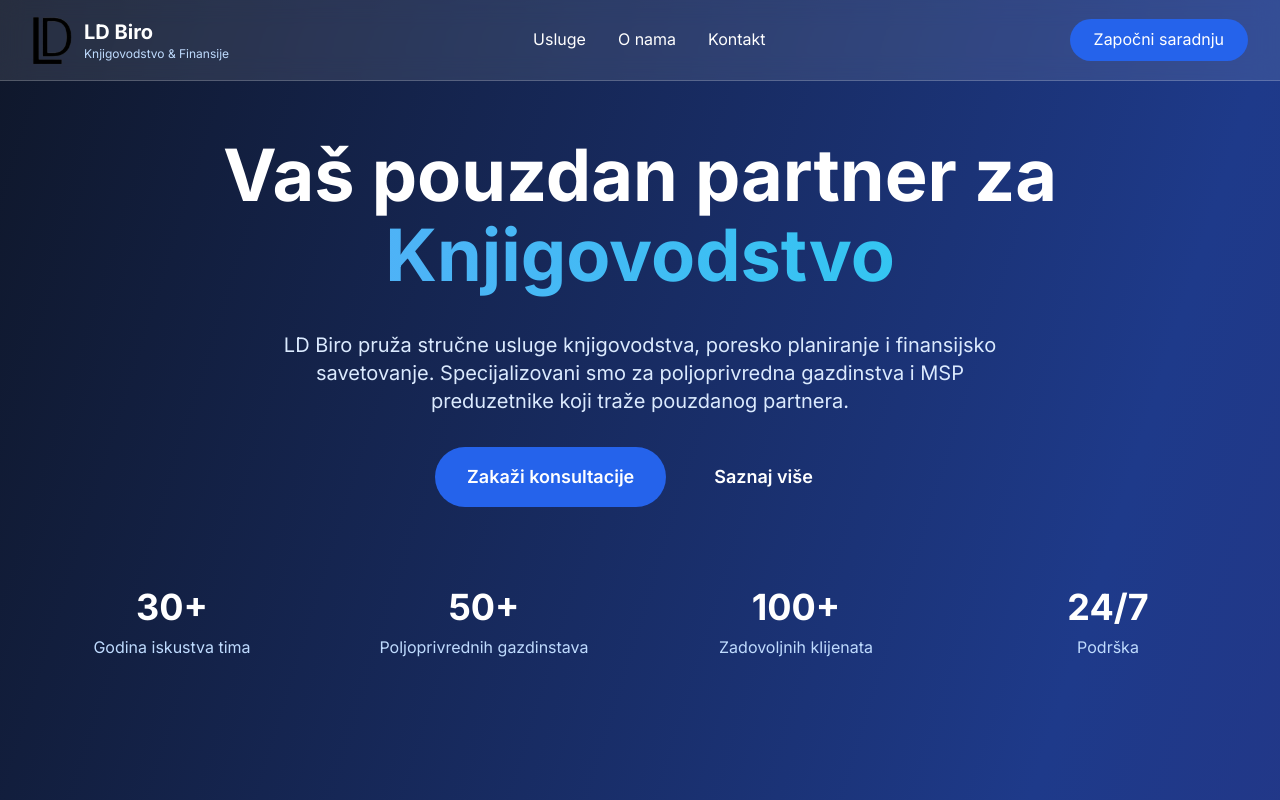
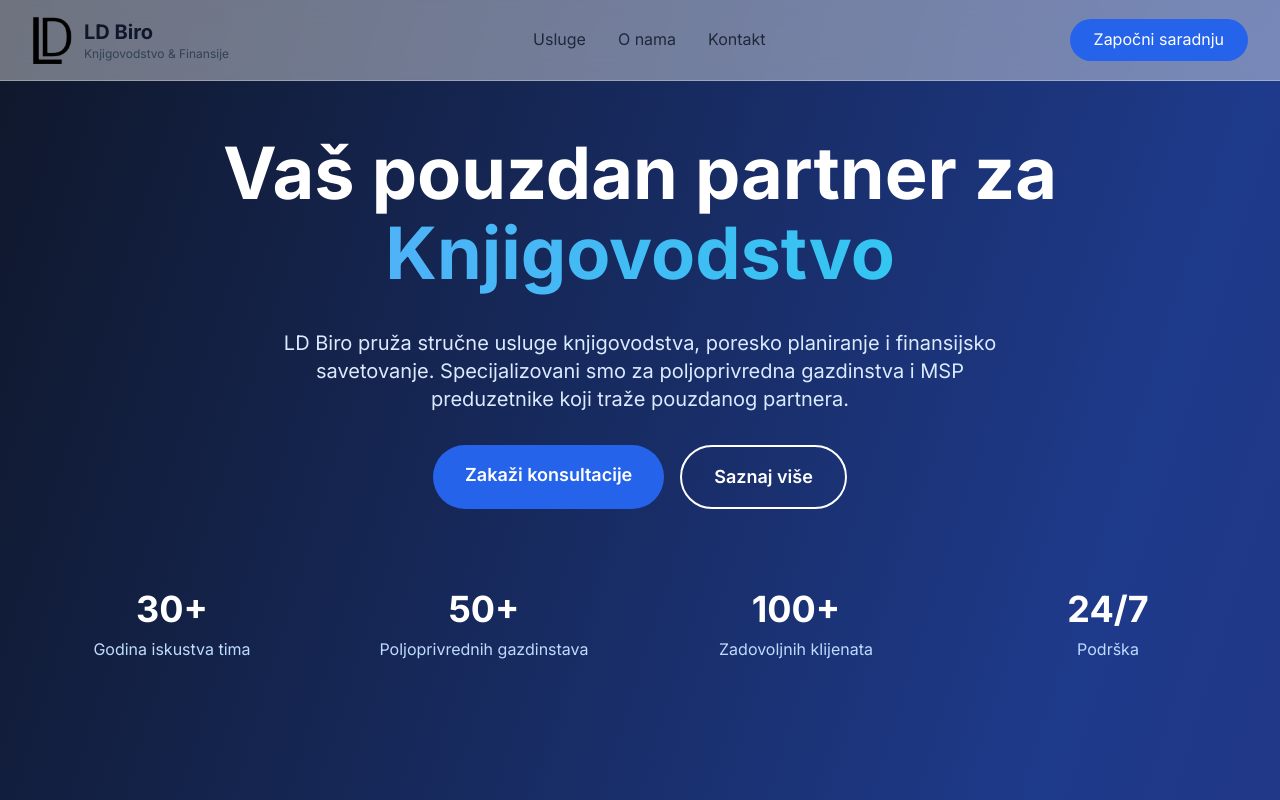
Before and after one commit to sasabakic/ld-biro-fe, a Next.js app: page / in a window 1280 px wide. Shown: the top 800 px of the page. Built offline with nearby package versions, Linux system fonts and the light colour scheme.

Commit message:
N/A - added clickable logo, scroll to has better margins now, all buttons now lead to somewhere

```diff
--- a/src/app/page.tsx
+++ b/src/app/page.tsx
@@ -46,46 +46,49 @@ export default function HomePage() {
       <nav
         className={`fixed w-full z-50 transition-all duration-300 border-b ${
           isOverLightSection
-            ? "bg-slate-900/80 backdrop-blur-md border-slate-700/50 shadow-lg"
-            : "bg-white/10 backdrop-blur-md border-white/20"
+            ? "bg-slate-100/95 backdrop-blur-md border-slate-300/50 shadow-lg"
+            : "bg-white/40 backdrop-blur-md border-white/30"
         }`}
       >
         <div className="max-w-7xl mx-auto px-4 sm:px-6 lg:px-8">
           <div className="flex justify-between items-center py-4">
             <div className="flex items-center">
-              <div className="flex items-center">
+              <a
+                href="#"
+                className="flex items-center cursor-pointer focus:outline-none"
+              >
                 <LDBiroLogo
                   width={40}
                   height={40}
                   className={`mr-3 transition-colors duration-300 ${
-                    isOverLightSection ? "text-white" : "text-white"
+                    isOverLightSection ? "text-slate-900" : "text-slate-900"
                   }`}
                 />
                 <div className="flex flex-col">
                   <h1
                     className={`text-xl font-bold transition-colors duration-300 ${
-                      isOverLightSection ? "text-white" : "text-white"
+                      isOverLightSection ? "text-slate-900" : "text-slate-900"
                     }`}
                   >
                     LD Biro
                   </h1>
                   <span
                     className={`text-xs transition-colors duration-300 ${
-                      isOverLightSection ? "text-blue-200" : "text-blue-200"
+                      isOverLightSection ? "text-slate-600" : "text-slate-700"
                     }`}
                   >
                     Knjigovodstvo & Finansije
                   </span>
                 </div>
-              </div>
+              </a>
             </div>
             <div className="hidden md:flex space-x-8">
               <a
                 href="#services"
                 className={`transition-colors duration-300 ${
                   isOverLightSection
-                    ? "text-gray-200 hover:text-blue-300"
-                    : "text-white hover:text-blue-200"
+                    ? "text-slate-700 hover:text-blue-600"
+                    : "text-slate-800 hover:text-blue-600"
                 }`}
               >
                 Usluge
@@ -94,8 +97,8 @@ export default function HomePage() {
                 href="#about"
                 className={`transition-colors duration-300 ${
                   isOverLightSection
-                    ? "text-gray-200 hover:text-blue-300"
-                    : "text-white hover:text-blue-200"
+                    ? "text-slate-700 hover:text-blue-600"
+                    : "text-slate-800 hover:text-blue-600"
                 }`}
               >
                 O nama
@@ -104,16 +107,19 @@ export default function HomePage() {
                 href="#contact"
                 className={`transition-colors duration-300 ${
                   isOverLightSection
-                    ? "text-gray-200 hover:text-blue-300"
-                    : "text-white hover:text-blue-200"
+                    ? "text-slate-700 hover:text-blue-600"
+                    : "text-slate-800 hover:text-blue-600"
                 }`}
               >
                 Kontakt
               </a>
             </div>
-            <button className="bg-blue-600 hover:bg-blue-700 text-white px-6 py-2 rounded-full transition-colors">
+            <a
+              href="#contact"
+              className="bg-blue-600 hover:bg-blue-700 text-white px-6 py-2 rounded-full transition-colors"
+            >
               Započni saradnju
-            </button>
+            </a>
           </div>
         </div>
       </nav>
@@ -140,12 +146,18 @@ export default function HomePage() {
               gazdinstva i MSP preduzetnike koji traže pouzdanog partnera.
             </p>
             <div className="flex flex-col sm:flex-row gap-4 justify-center">
-              <button className="bg-blue-600 hover:bg-blue-700 text-white px-8 py-4 rounded-full text-lg font-semibold transition-all hover:scale-105">
+              <a
+                href="#contact"
+                className="bg-blue-600 hover:bg-blue-700 text-white px-8 py-4 rounded-full text-lg font-semibold transition-all hover:scale-105"
+              >
                 Zakaži konsultacije
-              </button>
-              <button className="border-2 border-white text-white hover:bg-white hover:text-slate-900 px-8 py-4 rounded-full text-lg font-semibold transition-all">
+              </a>
+              <a
+                href="#about"
+                className="border-2 border-white text-white hover:bg-white hover:text-slate-900 px-8 py-4 rounded-full text-lg font-semibold transition-all"
+              >
                 Saznaj više
-              </button>
+              </a>
             </div>
           </div>
 
@@ -178,7 +190,7 @@ export default function HomePage() {
       </section>
 
       {/* Services Section */}
-      <section id="services" className="py-20 bg-white">
+      <section id="services" className="py-20 bg-white scroll-mt-12">
         <div className="max-w-7xl mx-auto px-4 sm:px-6 lg:px-8">
           <div className="text-center mb-16">
             <h2 className="text-4xl font-bold text-slate-900 mb-4">
@@ -264,7 +276,7 @@ export default function HomePage() {
       </section>
 
       {/* About Section */}
-      <section id="about" className="py-20 bg-slate-50">
+      <section id="about" className="py-20 bg-slate-50 scroll-mt-12">
         <div className="max-w-7xl mx-auto px-4 sm:px-6 lg:px-8">
           <div className="grid lg:grid-cols-2 gap-12 items-center">
             <div>
@@ -366,7 +378,7 @@ export default function HomePage() {
       </section>
 
       {/* Contact Section */}
-      <section id="contact" className="py-20 bg-white">
+      <section id="contact" className="py-20 bg-white scroll-mt-12">
         <div className="max-w-7xl mx-auto px-4 sm:px-6 lg:px-8">
           <div className="text-center mb-16">
             <h2 className="text-4xl font-bold text-slate-900 mb-4">
@@ -479,7 +491,7 @@ export default function HomePage() {
       </section>
 
       {/* Footer */}
-      <footer className="bg-slate-900 text-white py-12">
+      <footer className="bg-slate-200 text-slate-800 py-12">
         <div className="max-w-7xl mx-auto px-4 sm:px-6 lg:px-8">
           <div className="grid md:grid-cols-5 gap-8">
             <div className="md:col-span-2">
@@ -487,7 +499,7 @@ export default function HomePage() {
                 <LDBiroLogo width={32} height={32} className="mr-3" />
                 <h3 className="text-2xl font-bold">LD Biro</h3>
               </div>
-              <p className="text-slate-300 mb-4">
+              <p className="text-slate-600 mb-4">
                 Vaš pouzdani partner za sveobuhvatne usluge knjigovodstva i
                 finansija. Pomažemo preduzećima i poljoprivrednim gazdinstvima
                 da napreduju kroz stručno finansijsko vođenje.
@@ -495,19 +507,19 @@ export default function HomePage() {
               <div className="flex space-x-4">
                 <a
                   href="#"
-                  className="text-slate-400 hover:text-white transition-colors"
+                  className="text-slate-500 hover:text-slate-800 transition-colors"
                 >
                   LinkedIn
                 </a>
                 <a
                   href="#"
-                  className="text-slate-400 hover:text-white transition-colors"
+                  className="text-slate-500 hover:text-slate-800 transition-colors"
                 >
                   Facebook
                 </a>
                 <a
                   href="#"
-                  className="text-slate-400 hover:text-white transition-colors"
+                  className="text-slate-500 hover:text-slate-800 transition-colors"
                 >
                   Instagram
                 </a>
@@ -515,11 +527,11 @@ export default function HomePage() {
             </div>
             <div>
               <h4 className="text-lg font-semibold mb-4">Osnovne usluge</h4>
-              <ul className="space-y-2 text-slate-300">
+              <ul className="space-y-2 text-slate-600">
                 <li>
                   <a
                     href="#service-0"
-                    className="hover:text-white transition-colors"
+                    className="hover:text-slate-800 transition-colors"
                   >
                     Poresko planiranje
                   </a>
@@ -527,7 +539,7 @@ export default function HomePage() {
                 <li>
                   <a
                     href="#service-1"
-                    className="hover:text-white transition-colors"
+                    className="hover:text-slate-800 transition-colors"
                   >
                     Kompletno knjigovodstvo
                   </a>
@@ -535,7 +547,7 @@ export default function HomePage() {
                 <li>
                   <a
                     href="#service-2"
-                    className="hover:text-white transition-colors"
+                    className="hover:text-slate-800 transition-colors"
                   >
                     Poljoprivredna gazdinstva
                   </a>
@@ -543,7 +555,7 @@ export default function HomePage() {
                 <li>
                   <a
                     href="#service-3"
-                    className="hover:text-white transition-colors"
+                    className="hover:text-slate-800 transition-colors"
                   >
                     Finansijsko savetovanje
                   </a>
@@ -551,7 +563,7 @@ export default function HomePage() {
                 <li>
                   <a
                     href="#service-4"
-                    className="hover:text-white transition-colors"
+                    className="hover:text-slate-800 transition-colors"
                   >
                     Obračun zarada
                   </a>
@@ -560,11 +572,11 @@ export default function HomePage() {
             </div>
             <div>
               <h4 className="text-lg font-semibold mb-4">Dodatne usluge</h4>
-              <ul className="space-y-2 text-slate-300">
+              <ul className="space-y-2 text-slate-600">
                 <li>
                   <a
                     href="#service-5"
-                    className="hover:text-white transition-colors"
+                    className="hover:text-slate-800 transition-colors"
                   >
                     Osnivanje preduzeća
                   </a>
@@ -572,7 +584,7 @@ export default function HomePage() {
                 <li>
                   <a
                     href="#service-6"
-                    className="hover:text-white transition-colors"
+                    className="hover:text-slate-800 transition-colors"
                   >
                     Revizija i verifikacija
                   </a>
@@ -580,7 +592,7 @@ export default function HomePage() {
                 <li>
                   <a
                     href="#service-7"
-                    className="hover:text-white transition-colors"
+                    className="hover:text-slate-800 transition-colors"
                   >
                     PDV i poreske prijave
                   </a>
@@ -588,7 +600,7 @@ export default function HomePage() {
                 <li>
                   <a
                     href="#service-8"
-                    className="hover:text-white transition-colors"
+                    className="hover:text-slate-800 transition-colors"
                   >
                     Finansijski izvještaji
                   </a>
@@ -597,11 +609,11 @@ export default function HomePage() {
             </div>
             <div>
               <h4 className="text-lg font-semibold mb-4">Navigacija</h4>
-              <ul className="space-y-2 text-slate-300">
+              <ul className="space-y-2 text-slate-600">
                 <li>
                   <a
                     href="#services"
-                    className="hover:text-white transition-colors"
+                    className="hover:text-slate-800 transition-colors"
                   >
                     Usluge
                   </a>
@@ -609,7 +621,7 @@ export default function HomePage() {
                 <li>
                   <a
                     href="#about"
-                    className="hover:text-white transition-colors"
+                    className="hover:text-slate-800 transition-colors"
                   >
                     O nama
                   </a>
@@ -617,7 +629,7 @@ export default function HomePage() {
                 <li>
                   <a
                     href="#contact"
-                    className="hover:text-white transition-colors"
+                    className="hover:text-slate-800 transition-colors"
                   >
                     Kontakt
                   </a>
@@ -625,7 +637,7 @@ export default function HomePage() {
               </ul>
             </div>
           </div>
-          <div className="border-t border-slate-800 mt-8 pt-8 text-center text-slate-400">
+          <div className="border-t border-slate-300 mt-8 pt-8 text-center text-slate-500">
             <p>&copy; 2024 LD Biro. Sva prava zadržana.</p>
           </div>
         </div>
```
